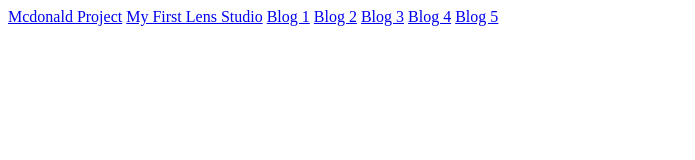
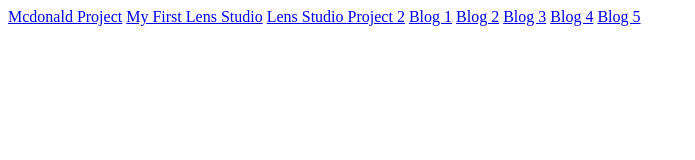
Before and after one commit to ChaotixAT1534/xrDev, a plain HTML site: page index.html in a window 1280 px wide. Shown: the whole page, without its empty margins (0-695 px from the left). Drawn offline with Linux system fonts and the light colour scheme.

Commit message:
Update index.html

```diff
--- a/index.html
+++ b/index.html
@@ -5,6 +5,7 @@
   <body>
     <a href="aframeProject.html">Mcdonald Project</a>
     <a href="https://www.snapchat.com/lens/1067ee8503644d1d9f21fed23455073b?type=SNAPCODE&metadata=01">My First Lens Studio</a>
+    <a href="https://www.snapchat.com/lens/5b232028c9f04f6cbdb2480e8c83c5c2?sender_web_id=a4c484e0-82ca-4827-95fd-0baf7a13bc35&device_type=desktop&is_copy_url=true">Lens Studio Project 2</a>
     <a href="blog1.html">Blog 1</a>
     <a href="blog2.html">Blog 2</a>
     <a href="blog3.html">Blog 3</a>
```
